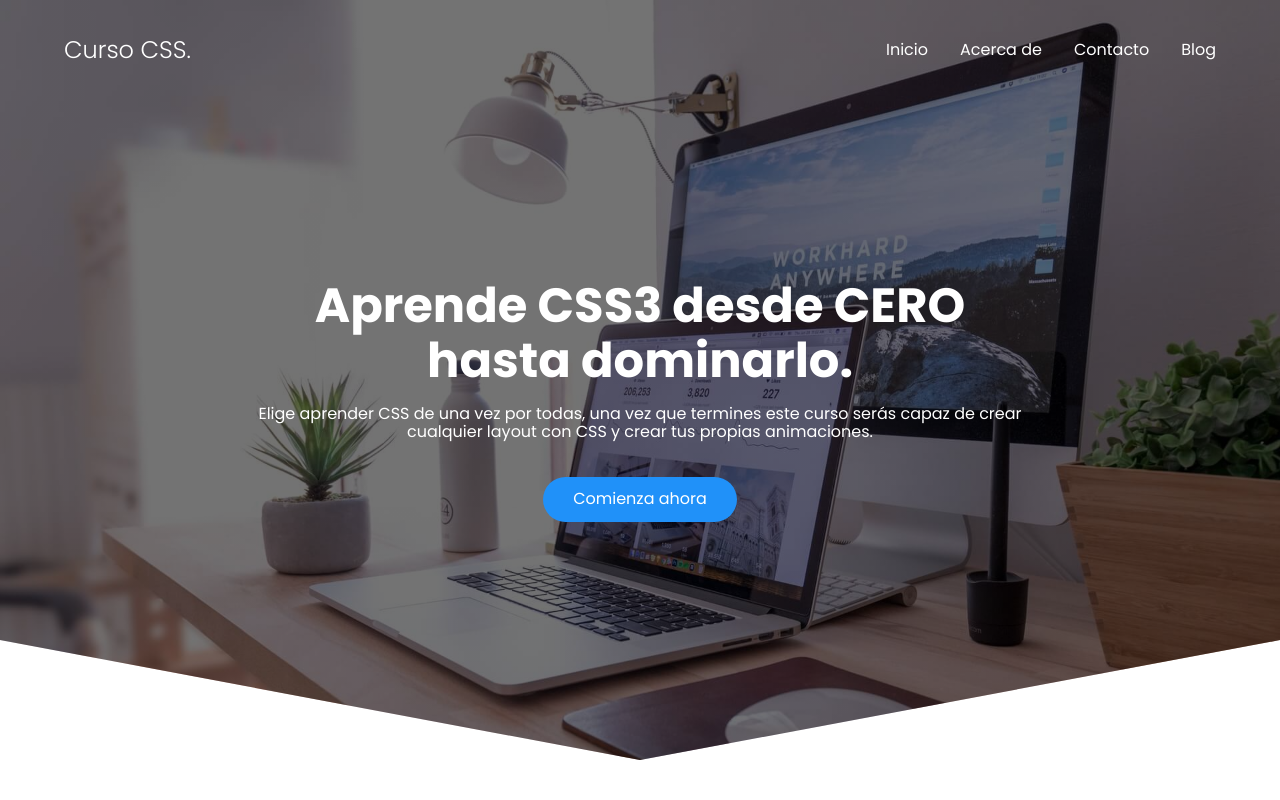
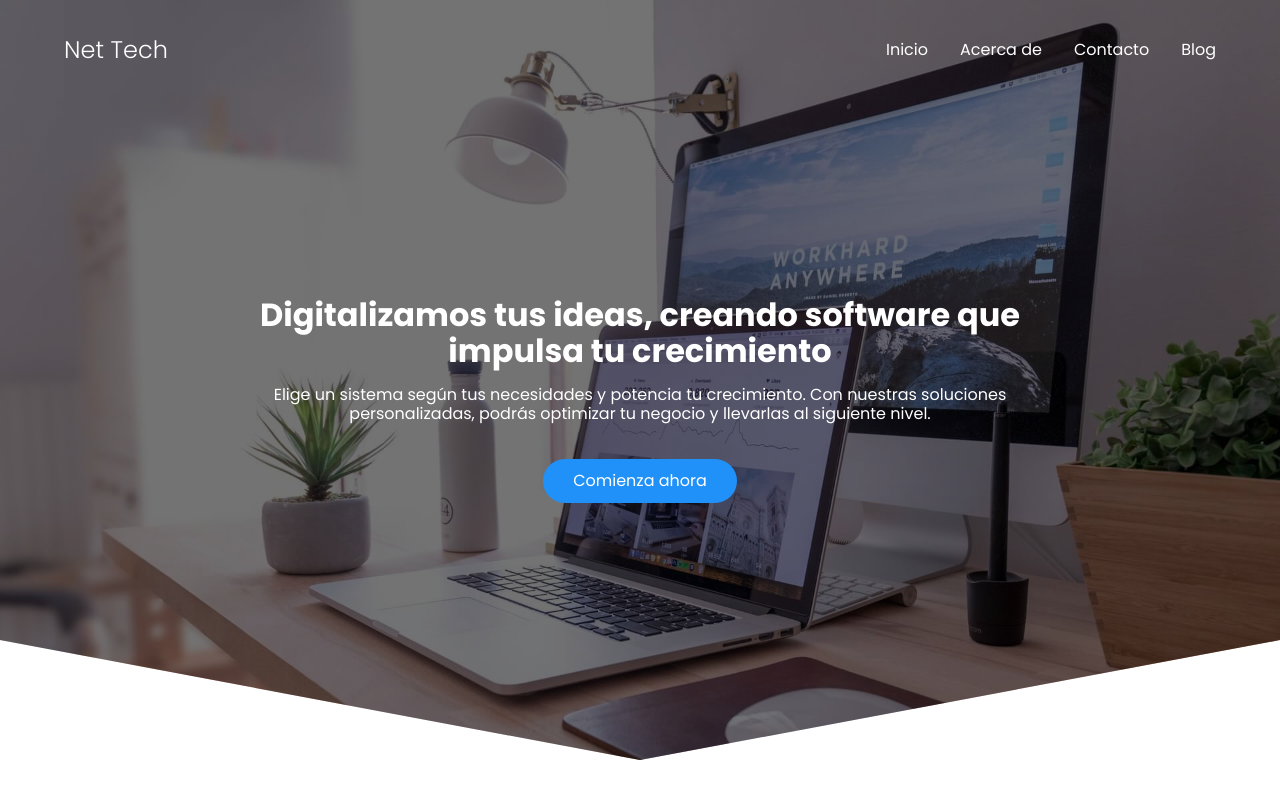
Before and after one commit to Janohuallpa98/Net-Tech.com, a plain HTML site: page index.html in a window 1280 px wide. Shown: the top 800 px of the page. Drawn offline with Linux system fonts and the light colour scheme.

Commit message:
Add files via upload

```diff
--- a/index.html
+++ b/index.html
@@ -37,7 +37,7 @@
     <header class="hero">
         <nav class="nav container">
             <div class="nav__logo">
-                <h2 class="nav__title">Curso CSS.</h2>
+                <h2 class="nav__title">Net Tech</h2>
             </div>
 
             <ul class="nav__link nav__link--menu">
@@ -63,9 +63,9 @@
         </nav>
 
         <section class="hero__container container">
-            <h1 class="hero__title">Aprende CSS3 desde CERO hasta dominarlo.</h1>
-            <p class="hero__paragraph">Elige aprender CSS de una vez por todas, una vez que termines este curso serás
-                capaz de crear cualquier layout con CSS y crear tus propias animaciones.</p>
+            <h1 class="hero__">Digitalizamos tus ideas, creando software que impulsa tu crecimiento</h1>
+            <p class="hero__paragraph">Elige un sistema según tus necesidades  y potencia tu crecimiento.
+                Con nuestras soluciones personalizadas, podrás optimizar tu negocio y llevarlas al siguiente nivel.</p>
             <a href="#" class="cta">Comienza ahora</a>
         </section>
     </header>
@@ -171,8 +171,8 @@
 
                 <section class="testimony__body testimony__body--show" data-id="1">
                     <div class="testimony__texts">
-                        <h2 class="subtitle">Mi nombre es Jordan Alexander, <span class="testimony__course">estudiante
-                                de CSS.</span></h2>
+                        <h2 class="subtitle">Mi nombre es Jano HUallpa, <span class="testimony__course">estudiante
+                                del IESTPH.</span></h2>
                         <p class="testimony__review">Lorem, ipsum dolor sit amet consectetur adipisicing elit. Ut est
                             esse, asperiores eaque totam nulla repudiandae quasi, deserunt culpa exercitationem
                             blanditiis laborum veniam laboriosam saepe reiciendis dolorem. Cum, ratione voluptatum!</p>
```
